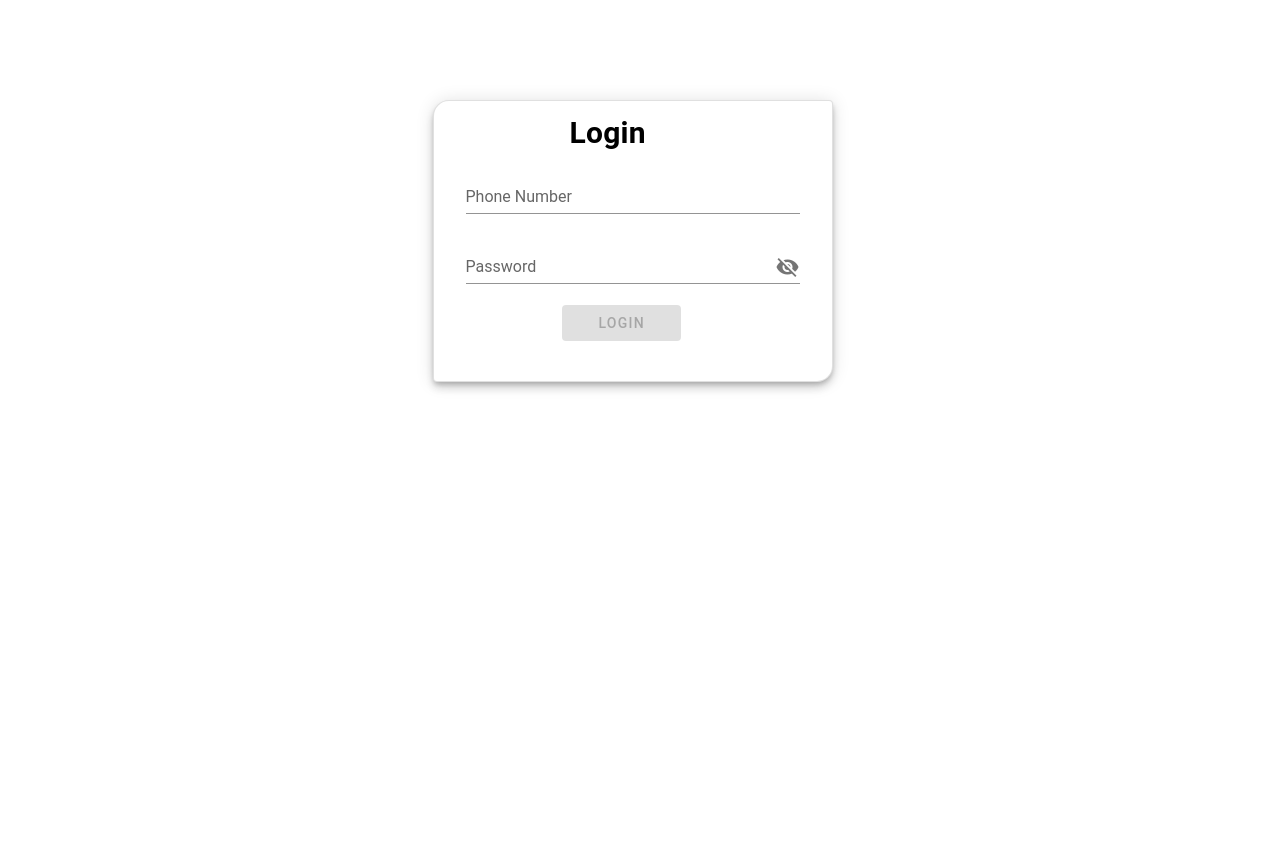
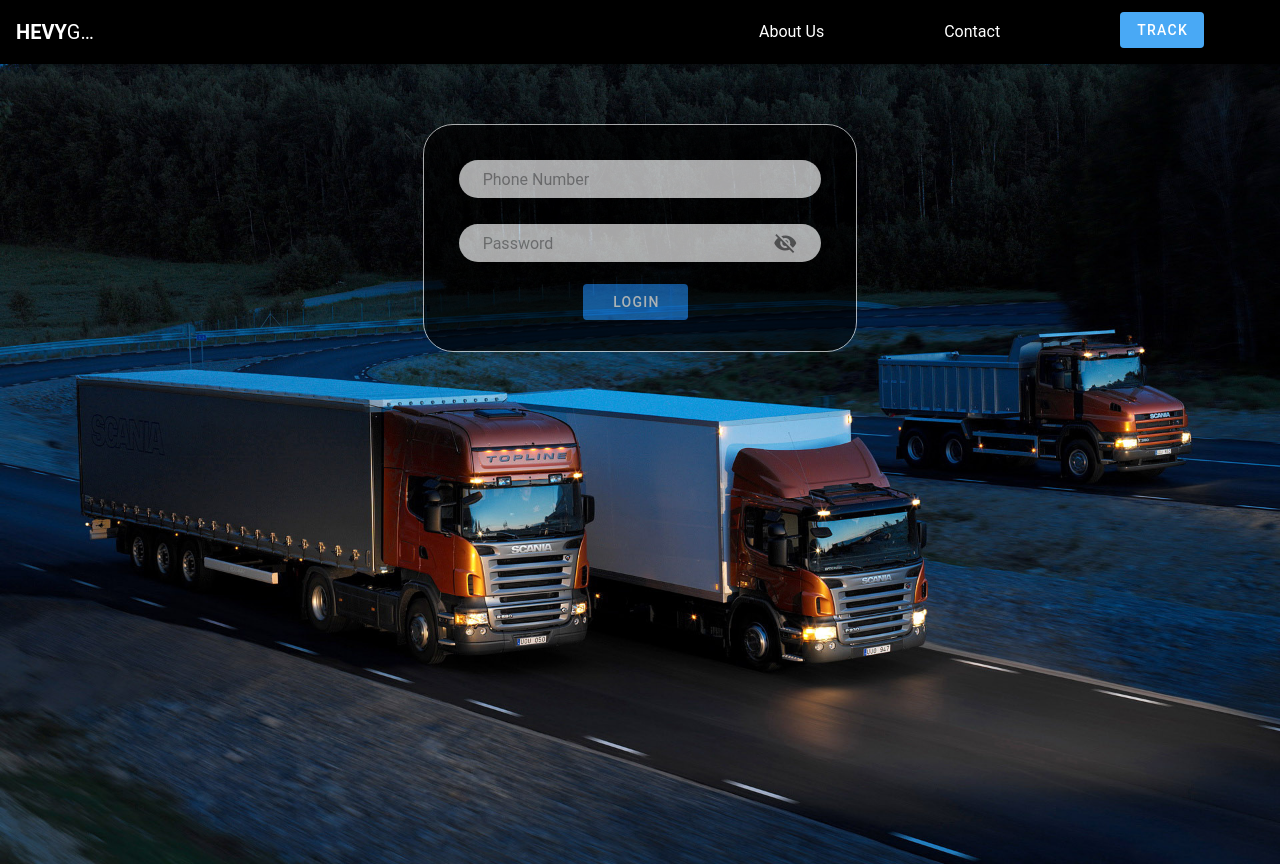
Before and after one commit to Rizhawk/Hevygo-frontend, a Vue app: page /login in a window 1280 px wide. Before the commit the page ends 800 px from the top, so only its background shows below. Built offline with nearby package versions, Linux system fonts and the light colour scheme; what vue-sweetalert2 would draw is missing.

Commit message:
changes on login

```diff
--- a/src/views/login.vue
+++ b/src/views/login.vue
@@ -1,50 +1,36 @@
 <template>
-  <v-container class="mx-10">
-    <v-row justify="space-around">
-      <v-hover>
-        <template v-slot:default="{ hover }">
-          <div class="my-10">
-            <v-card
-              :elevation="hover ? 24 : 6"
-              class="my-15 black--text"
-              width="400"
-              outlined
-              shaped
-            >
-              <v-card-title class="mx-15"
-                ><h2 class="mx-15">Login</h2></v-card-title
-              >
+  <v-app id="login">
+    <Navbar />
+    <v-layout class="my-15" row wrap>
+      <v-flex lg4></v-flex>
+      <v-flex xs12 sm8 md6 lg4>
         <!--Login section-->
-              <validation-observer ref="observer" v-slot="{ invalid }">
-                <form class="mx-8" @submit.prevent="submit">
-                  <validation-provider
-                    v-slot="{ errors }"
-                    name="Phone Number"
-                    :rules="{
-                      required: true,
-                      digits: 10,
-                    }"
-                  >
+        <form id="loginform" @submit.prevent="submit">
           <v-text-field
             v-model="phone"
             :error-messages="errors"
-                      label="Phone Number"
-                      required
+            placeholder="Phone Number"
+            rounded
+            solo
+            dense
           ></v-text-field>
-                  </validation-provider>
           <v-text-field
             v-model="password"
-                    label="Password"
+            placeholder="Password"
             name="password"
             :append-icon="show1 ? 'mdi-eye' : 'mdi-eye-off'"
-                    :rules="passwordRules"
             :type="show1 ? 'text' : 'password'"
             @click:append="show1 = !show1"
+            rounded
+            solo
+            dense
           ></v-text-field>
-                  <div class="mx-12">
+          <v-layout row wrap>
+            <v-flex lg3></v-flex>
+            <v-flex class="mx-10">
               <v-btn
                 color="primary"
-                      class="mx-12"
+                class="my-2"
                 type="submit"
                 width="50%"
                 :disabled="invalid"
@@ -52,64 +38,25 @@
               >
                 Login
               </v-btn>
-                  </div>
-                  <v-card-text>
-                    <div class="my-2 mx-5"></div>
-                  </v-card-text>
+            </v-flex>
+          </v-layout>
         </form>
-              </validation-observer>
         <!--Login form ends-->
-            </v-card>
-          </div>
-        </template>
-      </v-hover>
-    </v-row>
-  </v-container>
+      </v-flex>
+    </v-layout>
+  </v-app>
 </template>
 <script>
+import Navbar from "../components/Navbar";
 import { getAPI } from "../axios-api";
-import { required, digits, max, min } from "vee-validate/dist/rules";
-import {
-  extend,
-  ValidationObserver,
-  ValidationProvider,
-  setInteractionMode,
-} from "vee-validate";
-setInteractionMode("eager");
-//Custom validation begining
-extend("digits", {
-  ...digits,
-  message: "{_field_} needs to be {length} digits. ({_value_})",
-});
-extend("required", {
-  ...required,
-  message: "{_field_} can not be empty",
-});
-extend("max", {
-  ...max,
-  message: "{_field_} may not be greater than {length} characters",
-});
-extend("min", {
-  ...min,
-  message: "{_field_}  should be greater than {length} characters",
-});
-//Custom validation ends
 export default {
   name: "Login",
-  components: {
-    ValidationProvider,
-    ValidationObserver,
-  },
+  components: { Navbar },
   data: () => {
     return {
       phone: "",
       show1: false,
       password: "",
-      token: null,
-      passwordRules: [
-        (value) => !!value || "Please type password.",
-        (value) => (value && value.length >= 6) || "Invalid password",
-      ],
     };
   },
   methods: {
@@ -119,7 +66,7 @@ export default {
     login() {
       //Login API Call
       getAPI
-        .post("/api/accounts/login", {
+        .post("/api/accounts/login/", {
           username: this.phone,
           password: this.password,
         })
@@ -136,9 +83,30 @@ export default {
         })
         .catch((err) => {
           localStorage.removeItem("user_token");
-          alert(err.message);
+          console.log(err)
+          alert("Invalid Credentials");
         });
     },
   },
 };
 </script>
+<style scoped>
+#login {
+  background: url("../assets/truck-12.jpg");
+  background-repeat: no-repeat;
+  width: 100%;
+  height: 100%;
+  background-position: center;
+  background-size: cover;
+  margin: auto;
+  padding: 0;
+  background-color: black;
+}
+#loginform {
+  border: solid white 1px;
+  padding: 35px;
+  border-radius: 30px;
+  background-color: black;
+  opacity: 0.65;
+}
+</style>
```
Also changed, not shown: 1 other file (tests, documents, lock files or other folders). Lines whose indentation alone changed are shown as unchanged.
